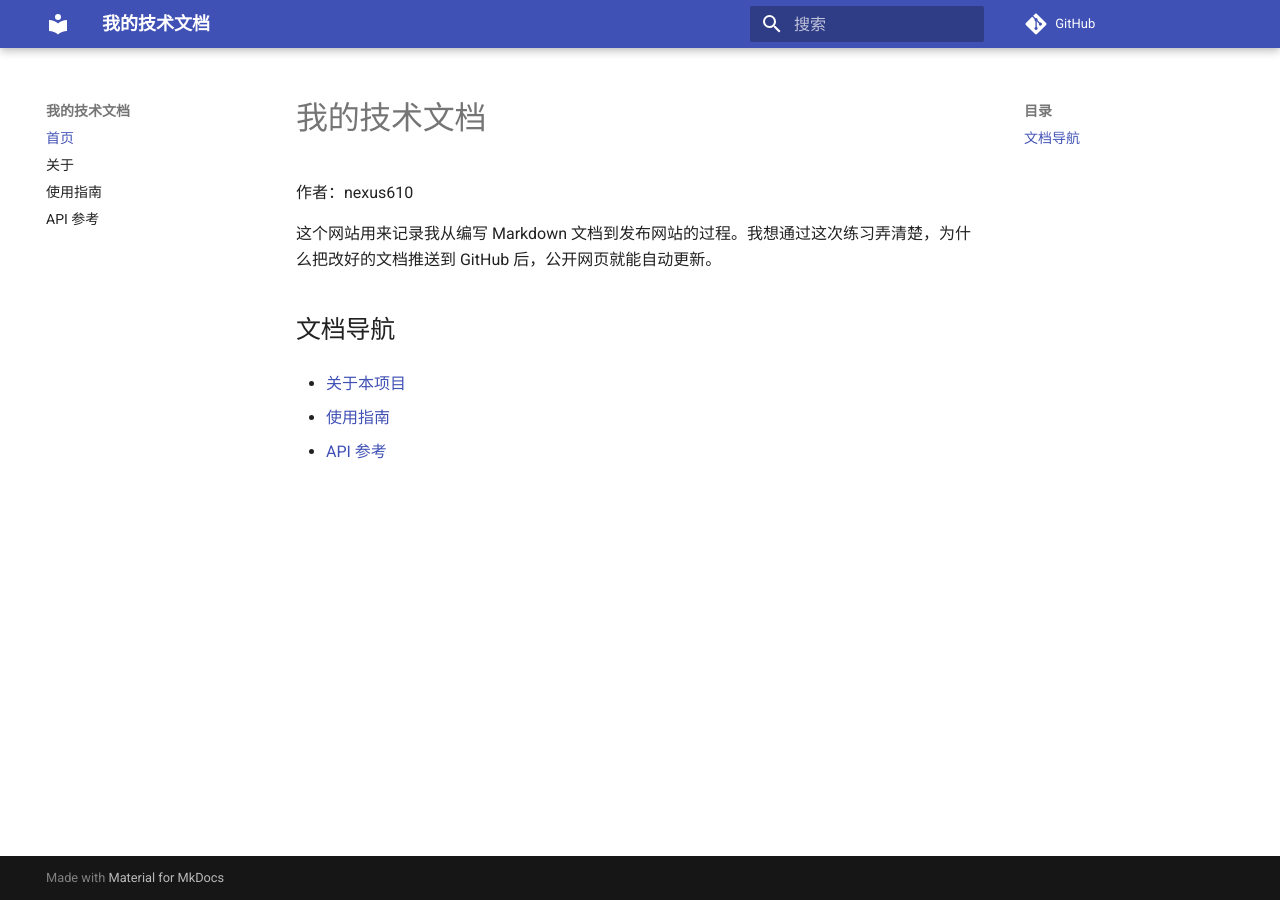
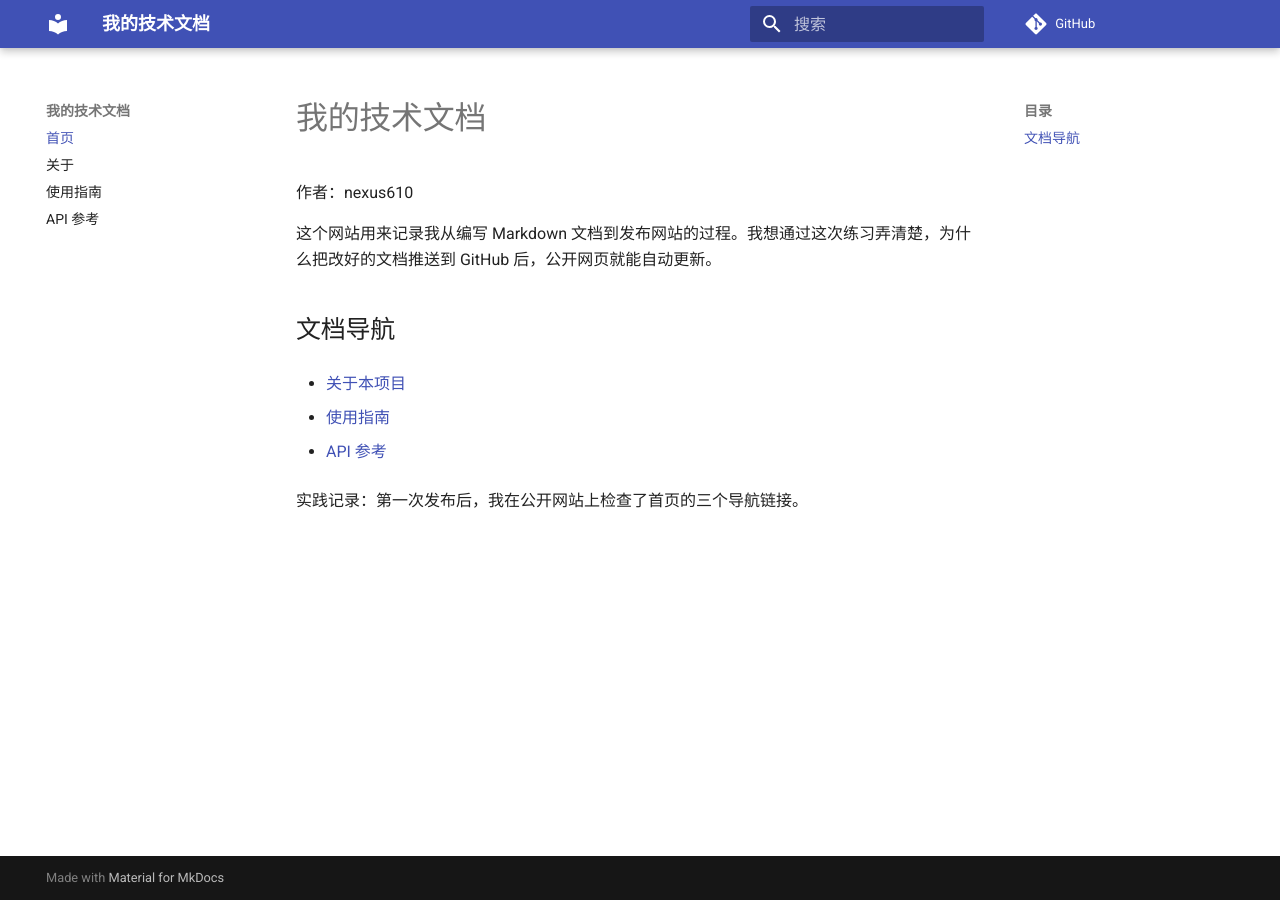
Before and after one commit to nexus610/my-docs, an MkDocs documentation site: the page built from docs/index.md, in a window 1280 px wide. Built offline with MkDocs 1.6.1 and Material for MkDocs 9.7.7, drawn with Linux system fonts in a browser that asks for light colours; comment, search, counter and statistics services are not loaded.

Commit message:
验证首页修改后自动部署

```diff
--- a/docs/index.md
+++ b/docs/index.md
@@ -19,3 +19,7 @@
 - [使用指南](guide.md)
 
 - [API 参考](api.md)
+
+
+
+实践记录：第一次发布后，我在公开网站上检查了首页的三个导航链接。
```
